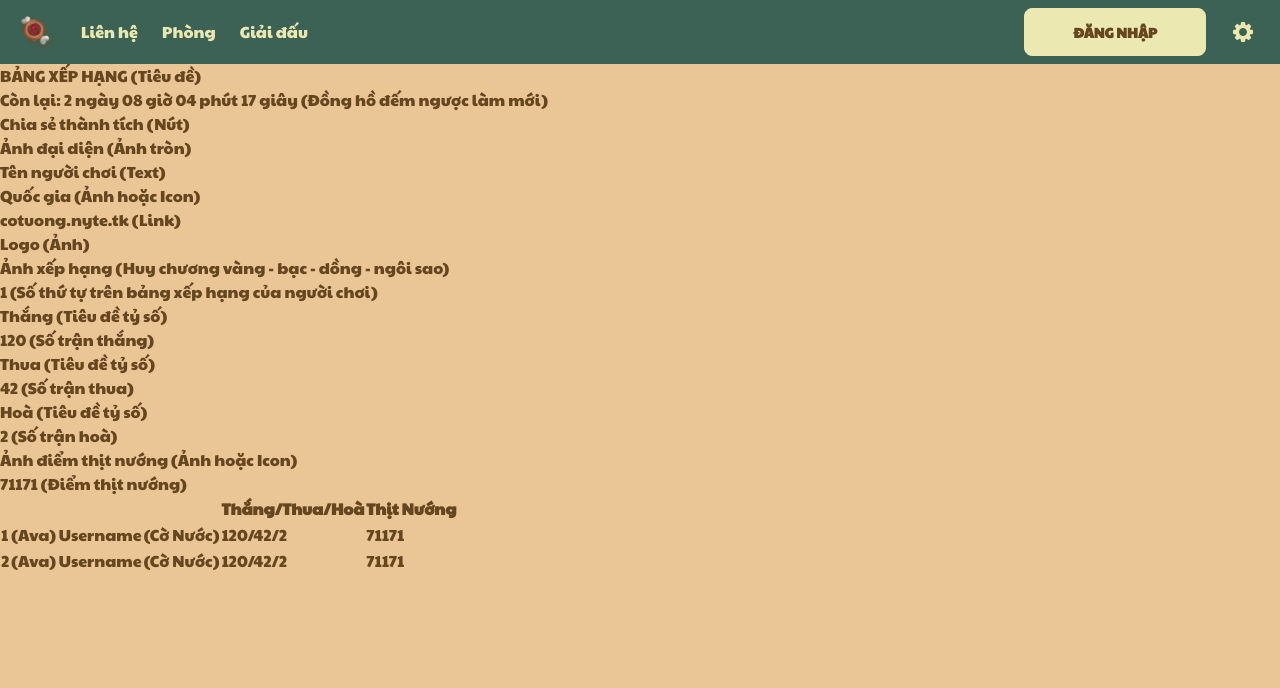
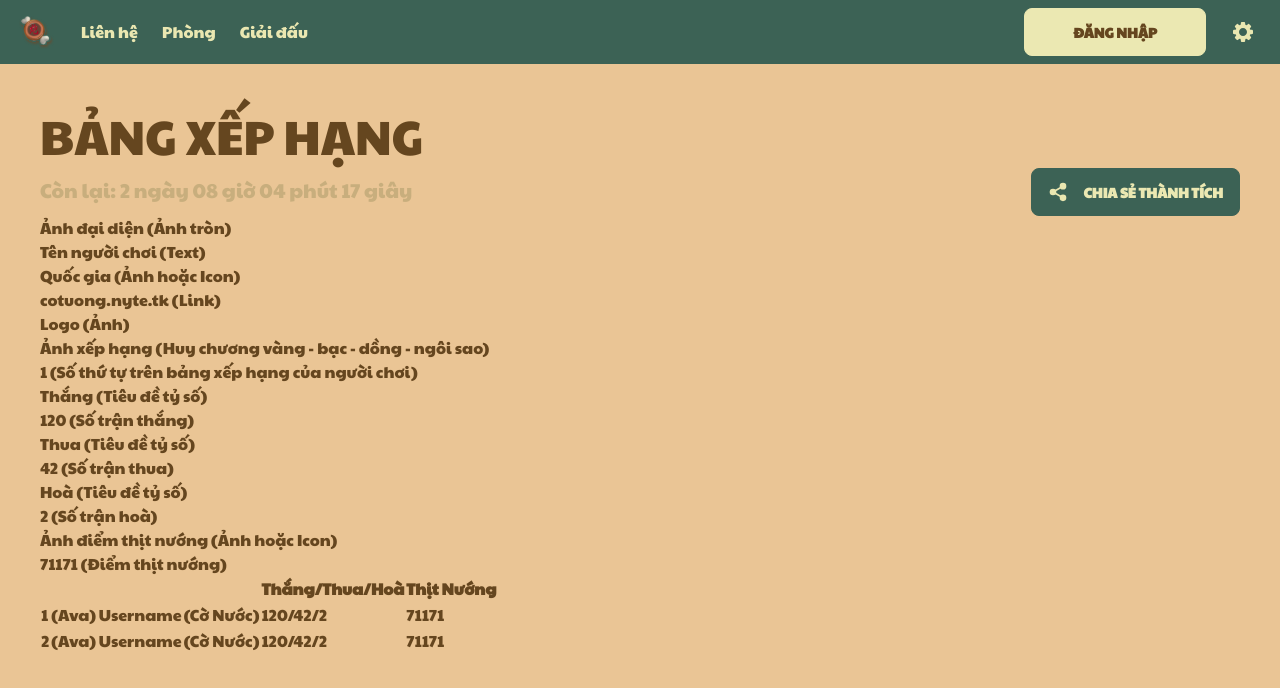
Before and after one commit to Owlvernyte/cotuong-frontend, a Next.js app: page /leaderboard in a window 1280 px wide. Shown: the top 688 px of the page. Built offline with nearby package versions, Linux system fonts and the light colour scheme.

Commit message:
feat(leaderboard): demo the first part (header) of the page

```diff
--- a/app/(basic)/leaderboard/page.tsx
+++ b/app/(basic)/leaderboard/page.tsx
@@ -1,19 +1,32 @@
-import { Fragment } from "react";
+import Image from "next/image";
 
 export default function LeaderBoard() {
   return (
-    <Fragment>
+    <div className="flex justify-center h-screen">
+      <div className="container max-w-screen-2xl p-10">
         {/* PHẦN 1: TIÊU ĐỀ */}
         <div>
           {/* Tiêu đề */}
-        <div>BẢNG XẾP HẠNG (Tiêu đề)</div>
+          <div className="text-2xl md:text-3xl lg:text-4xl xl:text-5xl 2xl:text-6xl py-2">
+            BẢNG XẾP HẠNG
+          </div>
 
           {/* Thông tin bảng xếp hạng*/}
-        <div>
-          <div>
-            Còn lại: 2 ngày 08 giờ 04 phút 17 giây (Đồng hồ đếm ngược làm mới)
+          <div className="flex flex-col justify-between items-start md:flex-row">
+            <div className="text-dirt-200 text-sm md:text-base lg:text-lg xl:text-xl 2xl:text-2xl py-2">
+              Còn lại: 2 ngày 08 giờ 04 phút 17 giây
             </div>
-          <div>Chia sẻ thành tích (Nút)</div>
+            <button className="btn btn-primary btn-md">
+              <span className="mr-2">
+                <Image
+                  src="/icons/Share_fill.svg"
+                  alt="Share Icon"
+                  width={20}
+                  height={20}
+                />
+              </span>
+              CHIA SẺ THÀNH TÍCH
+            </button>
           </div>
         </div>
 
@@ -99,6 +112,7 @@ export default function LeaderBoard() {
             </tr>
           </table>
         </div>
-    </Fragment>
+      </div>
+    </div>
   );
 }
```
Lines whose indentation alone changed are shown as unchanged.
